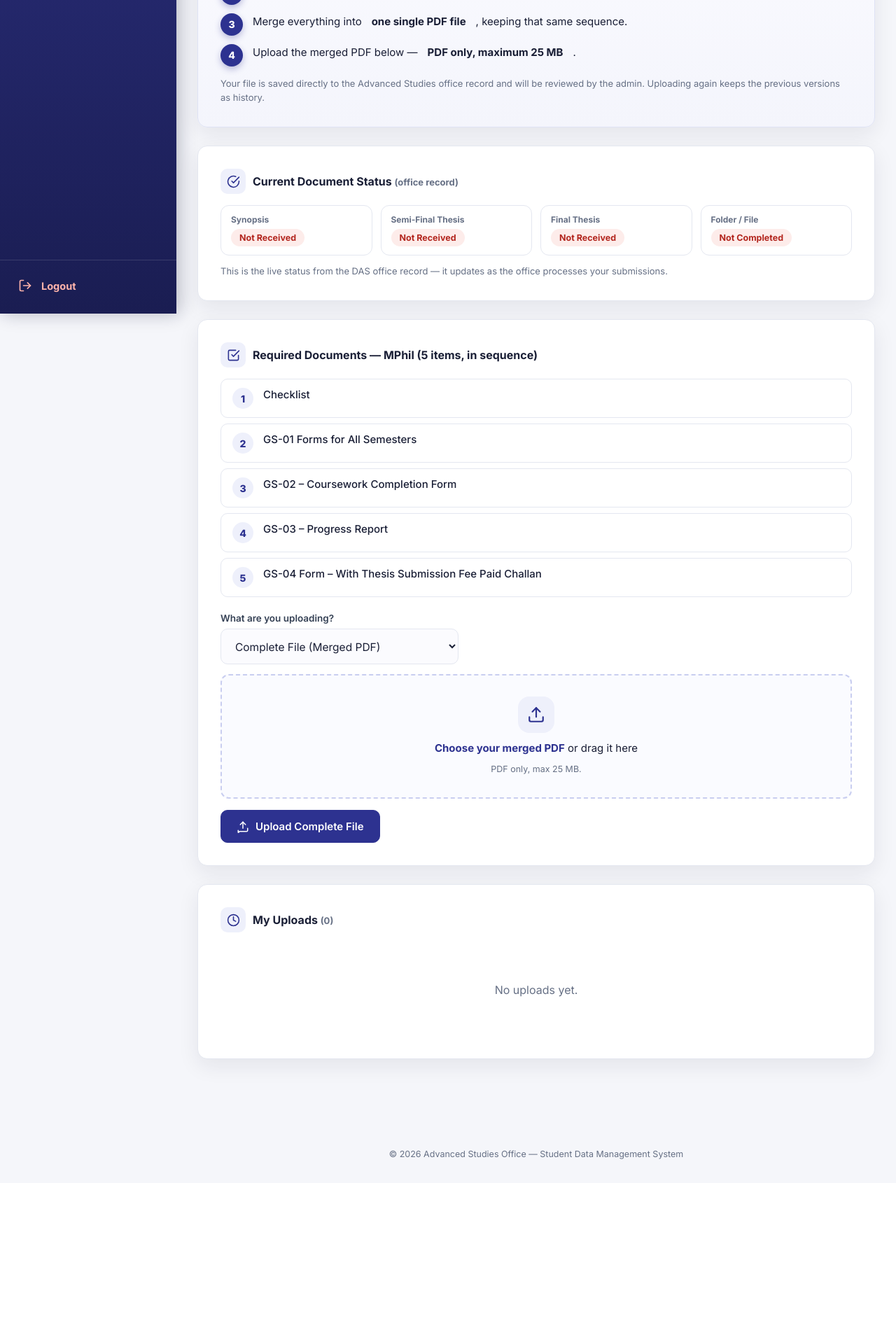
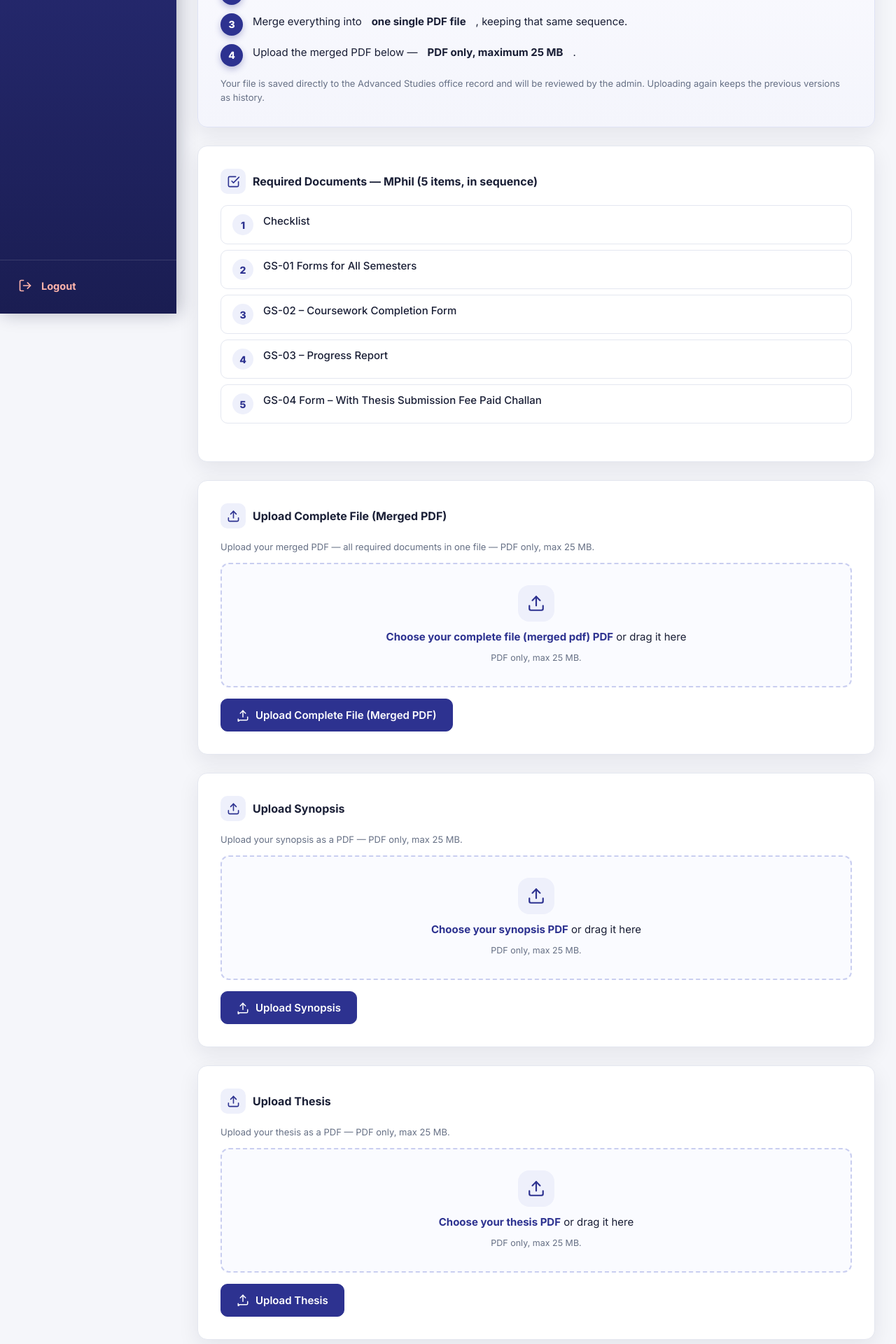
Before and after one commit to uzairareeb/das-student-portal, a Flask app: page /student/upload in a window 1280 px wide. Shown: the part 352-2272 px from the top of the page at 70% size. Before the commit the page ends 2008 px from the top, so only its background shows below. Run offline with Flask 3, Linux system fonts and the light colour scheme; the visitor is signed in with stand-in values (Sample User, id 1); data comes from the database, SQL or seed files in the repository; data that the repository does not hold is empty; some libraries are stand-ins or nearby versions.

Commit message:
Student upload: separate forms, remove status card

```diff
--- a/templates/student_upload.html
+++ b/templates/student_upload.html
@@ -23,64 +23,50 @@
 
 <div class="card section">
   <div class="section-head">
-    <span class="section-icon"><svg viewBox="0 0 24 24" fill="none" stroke="currentColor" stroke-width="2" stroke-linecap="round" stroke-linejoin="round"><path d="M22 11.08V12a10 10 0 1 1-5.93-9.14"/><polyline points="22 4 12 14.01 9 11.01"/></svg></span>
-    <h3>Current Document Status <span class="hint">(office record)</span></h3>
-  </div>
-  <div class="live-status">
-    <div class="ls-item">
-      <div class="ls-k">Synopsis</div>
-      {% if s.synopsis == 'Received' %}<span class="pill q">Received</span>{% else %}<span class="pill nq">Not Received</span>{% endif %}
-    </div>
-    <div class="ls-item">
-      <div class="ls-k">Semi-Final Thesis</div>
-      {% if s.semi_final_thesis == 'Received' %}<span class="pill q">Received</span>{% else %}<span class="pill nq">Not Received</span>{% endif %}
-    </div>
-    <div class="ls-item">
-      <div class="ls-k">Final Thesis</div>
-      {% if s.final_thesis == 'Received' %}<span class="pill q">Received</span>{% else %}<span class="pill nq">Not Received</span>{% endif %}
-    </div>
-    <div class="ls-item">
-      <div class="ls-k">Folder / File</div>
-      {% if s.folder_file == 'Completed' %}<span class="pill q">Completed</span>{% else %}<span class="pill nq">Not Completed</span>{% endif %}
-    </div>
-  </div>
-  <p class="hint" style="margin:12px 0 0">This is the live status from the DAS office record — it updates as the office processes your submissions.</p>
-</div>
-
-<div class="card section">
-  <div class="section-head">
     <span class="section-icon"><svg viewBox="0 0 24 24" fill="none" stroke="currentColor" stroke-width="2" stroke-linecap="round" stroke-linejoin="round"><path d="M9 11l3 3L22 4"/><path d="M21 12v7a2 2 0 0 1-2 2H5a2 2 0 0 1-2-2V5a2 2 0 0 1 2-2h11"/></svg></span>
     <h3>Required Documents — {% if is_phd %}PhD{% else %}MPhil{% endif %} ({{ doc_list|length }} items, in sequence)</h3>
   </div>
   <ol class="checklist">
     {% for item in doc_list %}<li>{{ item }}</li>{% endfor %}
   </ol>
+</div>
+
+{% for up in [('Complete File (Merged PDF)', 'complete', 'Upload your merged PDF — all required documents in one file'),
+              ('Synopsis', 'synopsis', 'Upload your synopsis as a PDF'),
+              ('Thesis', 'thesis', 'Upload your thesis as a PDF')] %}
+<div class="card section">
+  <div class="section-head">
+    <span class="section-icon"><svg viewBox="0 0 24 24" fill="none" stroke="currentColor" stroke-width="2" stroke-linecap="round" stroke-linejoin="round"><path d="M21 15v4a2 2 0 0 1-2 2H5a2 2 0 0 1-2-2v-4"/><polyline points="17 8 12 3 7 8"/><line x1="12" y1="3" x2="12" y2="15"/></svg></span>
+    <h3>Upload {{ up[0] }}</h3>
+  </div>
+  <p class="hint" style="margin-top:0">{{ up[2] }} — PDF only, max 25 MB.</p>
   <form method="post" enctype="multipart/form-data">
-    <label class="f-label" for="doc_type">What are you uploading?</label>
-    <select class="no-icon" id="doc_type" name="doc_type" style="max-width:340px; margin-bottom:14px">
-      <option value="Complete File (Merged PDF)">Complete File (Merged PDF)</option>
-      <option value="Synopsis">Synopsis</option>
-      <option value="Thesis">Thesis</option>
-    </select>
-    <label class="dropzone" id="dz">
-      <input type="file" name="file" id="fileInput" accept=".pdf" required hidden>
+    <input type="hidden" name="doc_type" value="{{ up[0] }}">
+    <label class="dropzone" id="dz-{{ up[1] }}">
+      <input type="file" name="file" id="fileInput-{{ up[1] }}" accept=".pdf" required hidden>
       <span class="dz-icon"><svg viewBox="0 0 24 24" fill="none" stroke="currentColor" stroke-width="2" stroke-linecap="round" stroke-linejoin="round"><path d="M21 15v4a2 2 0 0 1-2 2H5a2 2 0 0 1-2-2v-4"/><polyline points="17 8 12 3 7 8"/><line x1="12" y1="3" x2="12" y2="15"/></svg></span>
-      <span class="dz-text"><strong>Choose your merged PDF</strong> or drag it here</span>
-      <span class="dz-file" id="dzFile"></span>
+      <span class="dz-text"><strong>Choose your {{ up[0]|lower }} PDF</strong> or drag it here</span>
+      <span class="dz-file" id="dzFile-{{ up[1] }}"></span>
       <span class="dz-hint">PDF only, max 25 MB.</span>
     </label>
     <button type="submit" class="btn primary">
       <svg viewBox="0 0 24 24" fill="none" stroke="currentColor" stroke-width="2" stroke-linecap="round" stroke-linejoin="round"><path d="M21 15v4a2 2 0 0 1-2 2H5a2 2 0 0 1-2 2v-4"/><polyline points="17 8 12 3 7 8"/><line x1="12" y1="3" x2="12" y2="15"/></svg>
-      Upload Complete File
+      Upload {{ up[0] }}
     </button>
   </form>
-  <script>
-    (function () {
-      var inp = document.getElementById('fileInput'), lbl = document.getElementById('dzFile');
-      inp.addEventListener('change', function () { if (inp.files.length) lbl.textContent = inp.files[0].name; });
-    })();
-  </script>
 </div>
+{% endfor %}
+<script>
+  (function () {
+    ['complete', 'synopsis', 'thesis'].forEach(function (k) {
+      var inp = document.getElementById('fileInput-' + k),
+          lbl = document.getElementById('dzFile-' + k);
+      if (inp && lbl) inp.addEventListener('change', function () {
+        if (inp.files.length) lbl.textContent = inp.files[0].name;
+      });
+    });
+  })();
+</script>
 
 <div class="card section">
   <div class="section-head">
```
